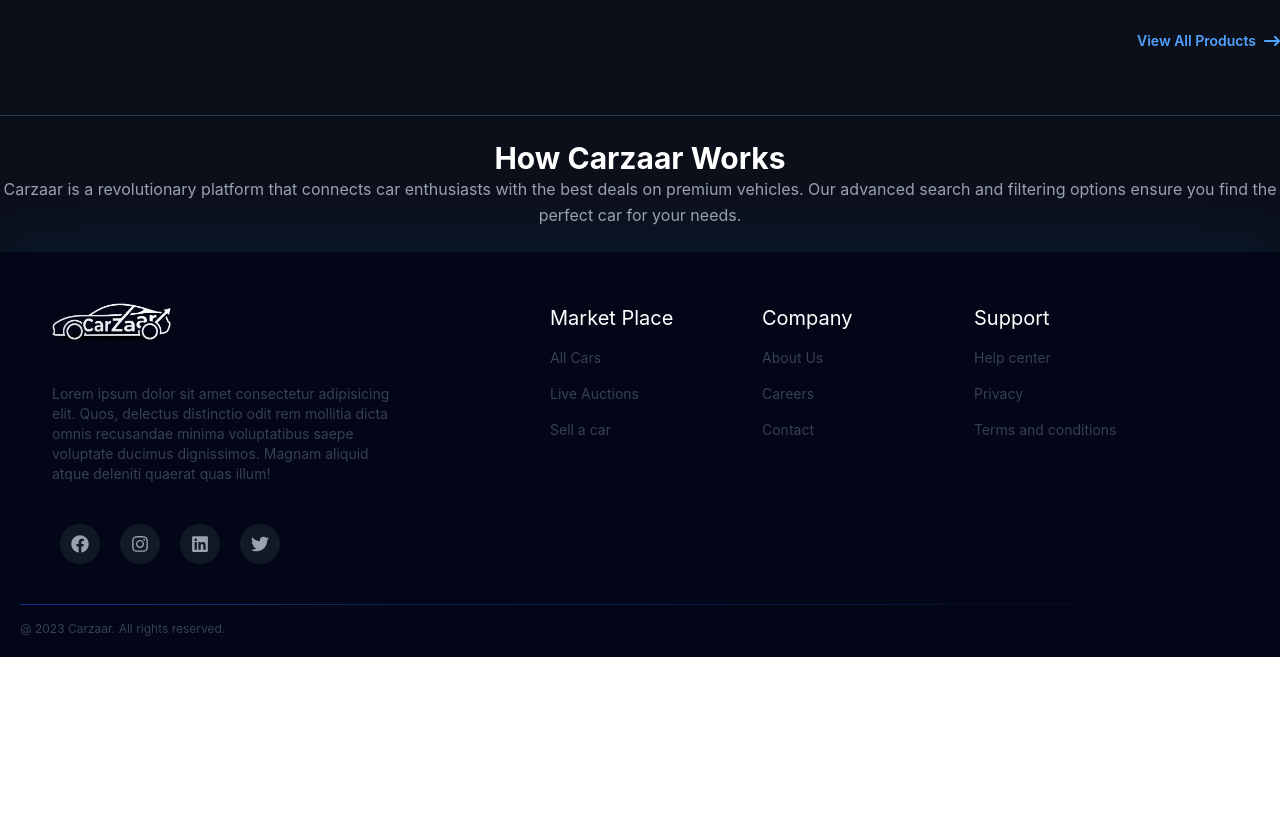
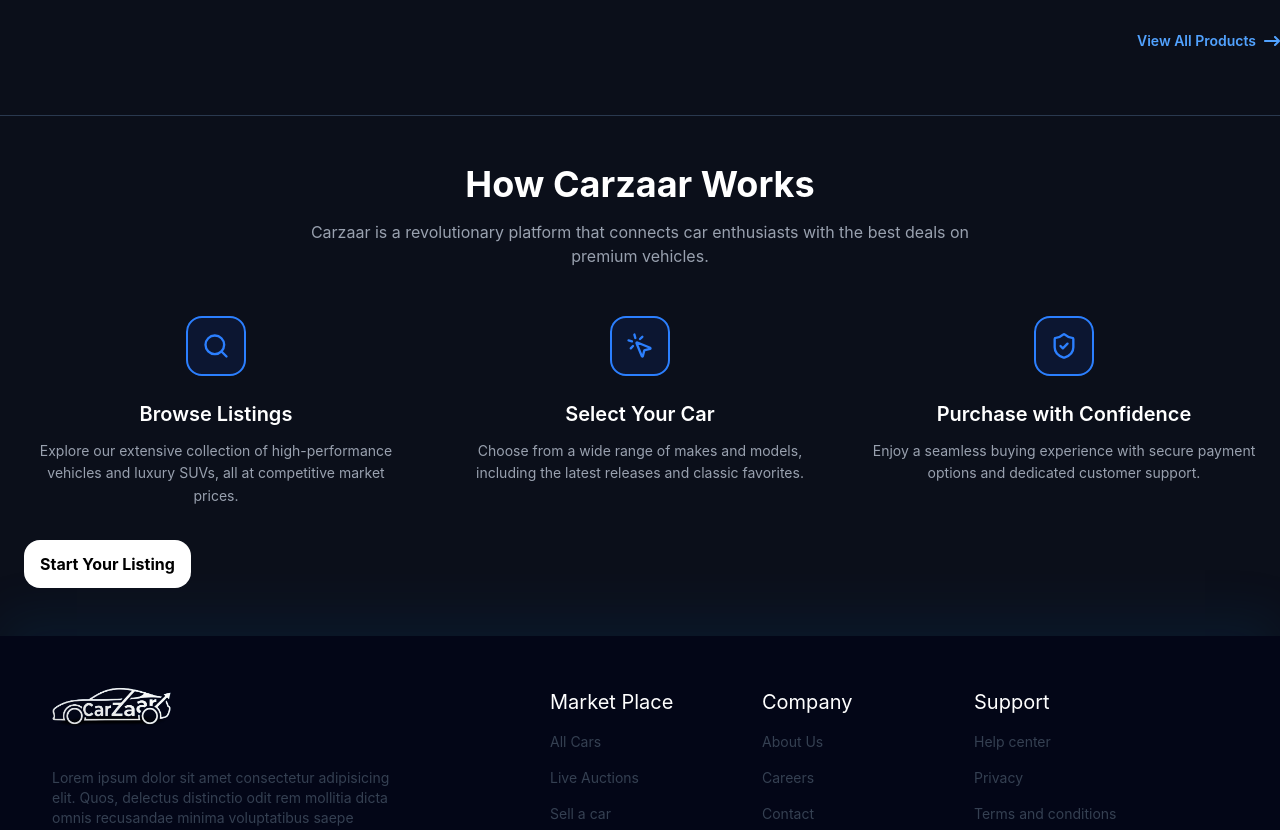
Before and after one commit to Ahmedyehia60/RouteFlow, a React (Vite) app: page / in a window 1280 px wide. Shown: the part 1455-2285 px from the top of the page. Before the commit the page ends 2112 px from the top, so only its background shows below. Built offline with nearby package versions, Linux system fonts and the light colour scheme.

Commit message:
start how it works section

```diff
--- a/src/pages/Home/About.tsx
+++ b/src/pages/Home/About.tsx
@@ -1,14 +1,58 @@
+import { LuSearch, LuMousePointerClick, LuShieldCheck } from "react-icons/lu";
+
 const About = () => {
+  const steps = [
+    {
+      id: 1,
+      title: "Browse Listings",
+      desc: "Explore our extensive collection of high-performance vehicles and luxury SUVs, all at competitive market prices.",
+      icon: <LuSearch size={28} />,
+    },
+    {
+      id: 2,
+      title: "Select Your Car",
+      desc: "Choose from a wide range of makes and models, including the latest releases and classic favorites.",
+      icon: <LuMousePointerClick size={28} />,
+    },
+    {
+      id: 3,
+      title: "Purchase with Confidence",
+      desc: "Enjoy a seamless buying experience with secure payment options and dedicated customer support.",
+      icon: <LuShieldCheck size={28} />,
+    },
+  ];
+
   return (
-    <section className="bg-[#0b0f1a] py-6">
-      <h2 className="text-center bg-[#0b0f1a] text-white text-2xl md:text-3xl font-bold ">
+    <section className="bg-[#0b0f1a] py-12 px-6">
+      <h2 className="text-center text-white text-3xl md:text-4xl font-bold mb-4">
         How Carzaar Works
       </h2>
-      <p className="text-gray-400 text-sm md:text-base leading-relaxed text-center">
+      <p className="text-gray-400 text-center max-w-2xl mx-auto mb-12">
         Carzaar is a revolutionary platform that connects car enthusiasts with
-        the best deals on premium vehicles. Our advanced search and filtering
-        options ensure you find the perfect car for your needs.
+        the best deals on premium vehicles.
       </p>
+
+      <div className="max-w-7xl mx-auto grid grid-cols-1 md:grid-cols-3 gap-10">
+        {steps.map((step) => (
+          <div key={step.id} className="flex flex-col items-center group">
+            <div className="w-15 h-15 rounded-2xl bg-blue-600/10 border-2 border-blue-500 flex items-center justify-center text-blue-500 mb-6 ">
+              {step.icon}
+            </div>
+
+            <h3 className="text-white text-xl font-semibold mb-3">
+              {step.title}
+            </h3>
+            <p className="text-gray-400 text-sm text-center leading-relaxed">
+              {step.desc}
+            </p>
+          </div>
+        ))}
+      </div>
+      <div className="">
+        <button className="bg-white  text-black font-bold py-3 px-4 rounded-2xl mt-8 transition-colors duration-300">
+          Start Your Listing
+        </button>
+      </div>
     </section>
   );
 };
```
